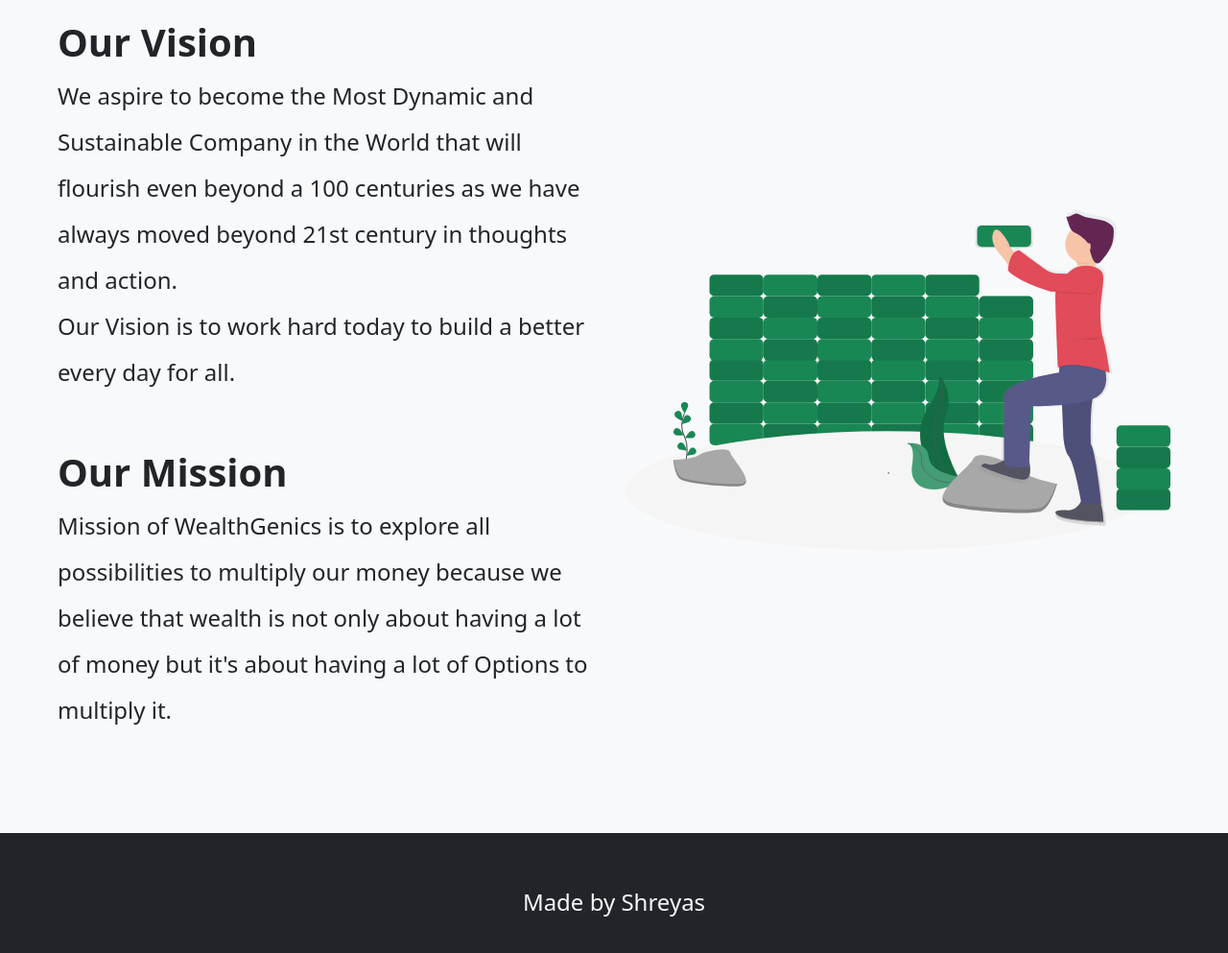
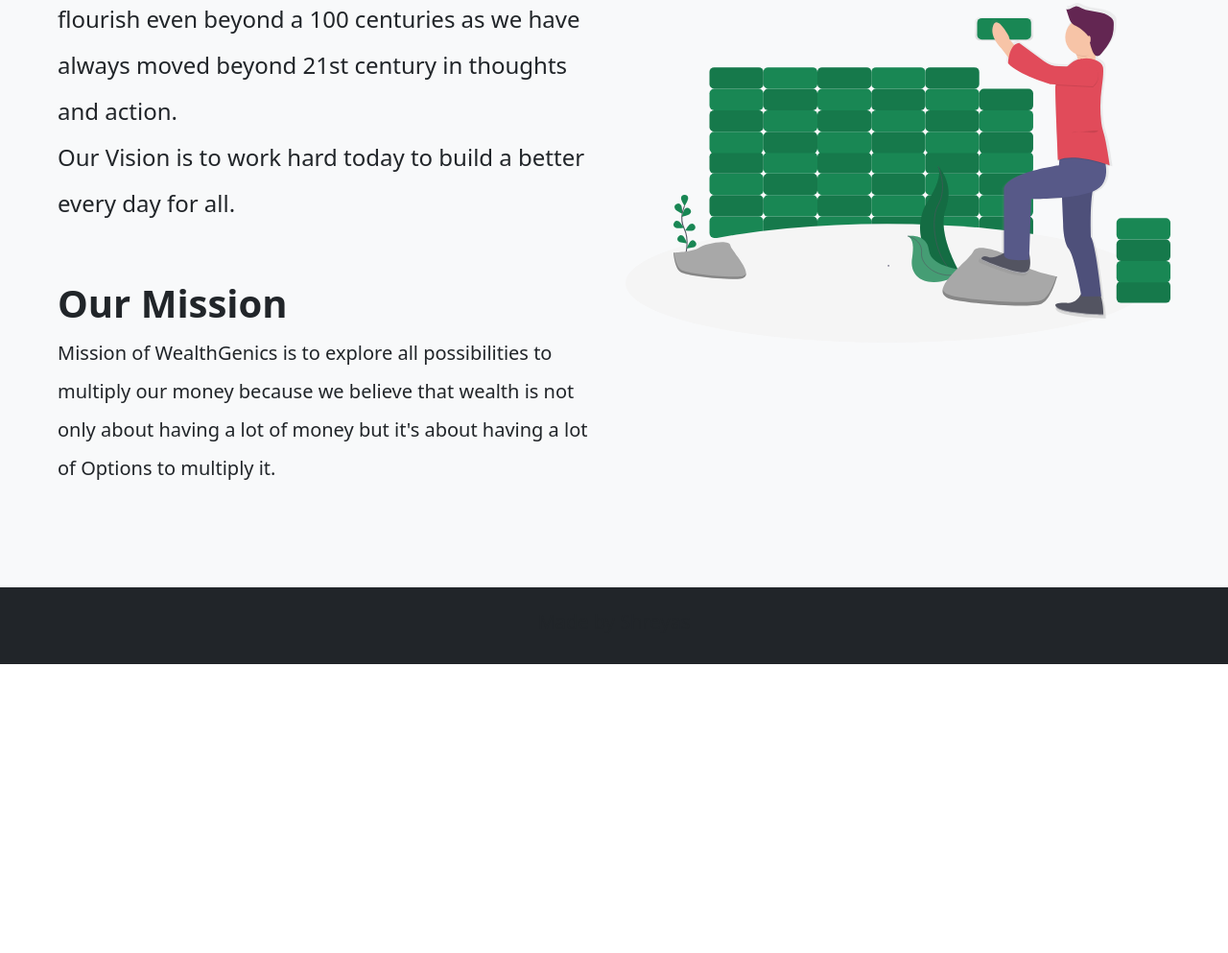
Before and after one commit to csfx-py/tradeLanding, a plain HTML site: page index.html in a window 1280 px wide. Shown: the part 1383-2376 px from the top of the page at 96% size. After the commit the page ends 2075 px from the top, so only its background shows below. Drawn offline with nearby package versions, Linux system fonts and the light colour scheme.

Commit message:
first commit

```diff
--- a/index.html
+++ b/index.html
@@ -48,7 +48,7 @@
     </nav>
 
     <div class="conatiner-fluid bg-light py-5">
-      <div class="h-100 row align-items-center mx-0 py-5 px-3">
+      <div class="h-100 row align-items-center mx-0 py-3 px-4">
         <div class="col-6">
           <img src="assets/images/undraw_segment_analysis_bdn4.svg" alt="" width="100%"/>
         </div>
@@ -57,7 +57,7 @@
             Welcome To WealthGenics
           </h1>
           <br />
-          <h3 class="fs-4 text text-break text-dark lh-lg">
+          <h3 class="fs-5 text text-break text-dark lh-lg">
             WealthGenics intends to impart knowledge that is essential for
             creating wealth. <br /><br />
             WealthGenics - The Genetics of Wealth. <br /><br />
@@ -127,7 +127,7 @@
           </h3>
           <br /><br />
           <h1 class="fs-1 text-break text text-dark fw-bold">Our Mission</h1>
-          <h3 class="fs-4 text text-break text-dark lh-lg">
+          <h3 class="fs-5 text text-break text-dark lh-lg">
             Mission of WealthGenics is to explore all possibilities to multiply
             our money because we believe that wealth is not only about having a
             lot of money but it's about having a lot of Options to multiply it.
@@ -143,9 +143,9 @@
       </div>
     </div>
 
-    <div class="footer container-fluid bg-dark p-5">
+    <div class="footer container-fluid bg-dark p-3">
       <div class="row">
-        <h3 class="fs-4 text text-break text-light lh-lg text-lg-center">Made by Shreyas</h3>
+        <h3 class="fs-5 text text-break text-dark lh-lg text-lg-center">Made by Shreyas</h3>
       </div>
     </div>
     <script
```
